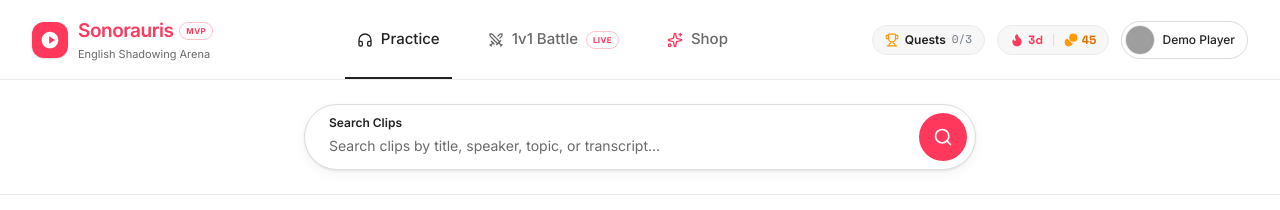
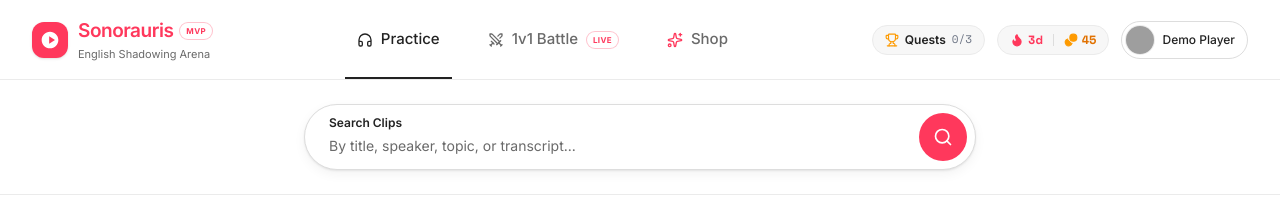
Before and after one commit to nguyenkio123/Sonorauris---Shadowing-Web-Application, a React (Vite) app: page / in a window 1280 px wide. Shown: the top 210 px of the page. Built offline with nearby package versions, Linux system fonts and the light colour scheme; no server answers; grey boxes are pictures that could not be loaded.

Commit message:
refactor(home): remove redundant 'Search clips' phrase in search placeholder

```diff
--- a/src/pages/HomeCatalogPage.tsx
+++ b/src/pages/HomeCatalogPage.tsx
@@ -22,7 +22,7 @@ import {
 import { getClips, getMe } from '../api'
 import type { Clip, Difficulty, Topic } from '../types/clip'
 import type { UserProfile } from '../types/user'
-
+1
 const TOPICS: { name: 'All' | Topic; label: string; icon: typeof Compass }[] = [
   { name: 'All', label: 'All Topics', icon: Compass },
   { name: 'Daily Life', label: 'Daily Life', icon: MessageSquare },
@@ -94,7 +94,7 @@ export function HomeCatalogPage() {
               <input
                 id="search-input"
                 type="text"
-                placeholder="Search clips by title, speaker, topic, or transcript..."
+                placeholder="By title, speaker, topic, or transcript..."
                 value={searchQuery}
                 onChange={(e) => setSearchQuery(e.target.value)}
                 className="w-full bg-transparent text-[14px] text-[#222222] placeholder-[#6a6a6a] outline-none truncate"
```
